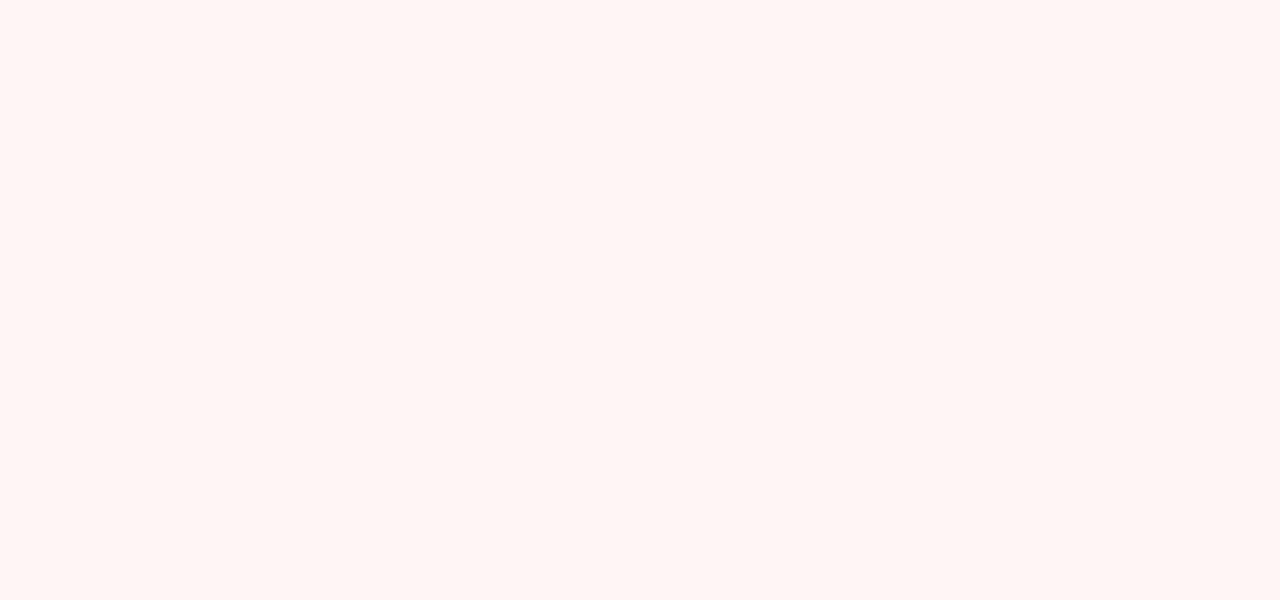
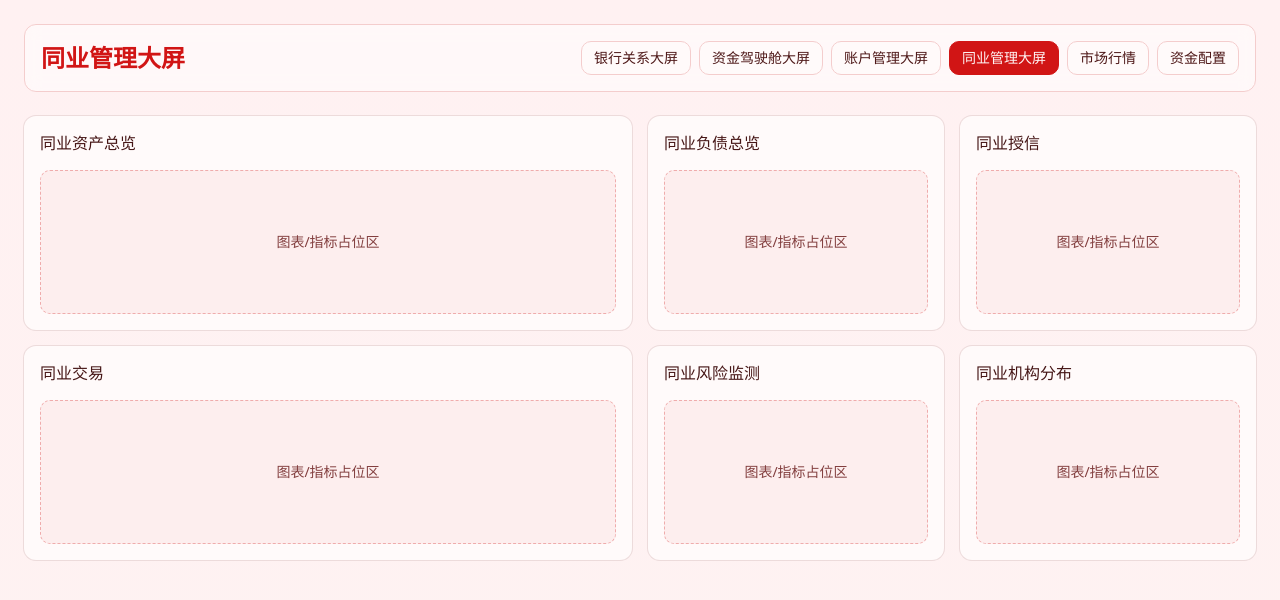
Before and after one commit to pipijoe/dashboard, a React (Vite) app: page /screens/interbank-management in a window 1280 px wide. Before the commit this address had no page. Shown: the top 600 px of the page. Built offline with nearby package versions, Linux system fonts and the light colour scheme.

Commit message:
Add interbank management screen route

```diff
--- a/src/App.tsx
+++ b/src/App.tsx
@@ -6,6 +6,7 @@ import { BankDirectoryScreen } from "@/screens/bank-directory-screen";
 import { BankRelationshipScreen } from "@/screens/bank-relationship-screen";
 import { FundCockpitScreen } from "@/screens/fund-cockpit-screen";
 import { FundConfigurationScreen } from "@/screens/fund-configuration-screen";
+import { InterbankManagementScreen } from "@/screens/interbank-management-screen";
 import { InterbankQuoteScreen } from "@/screens/interbank-quote-screen";
 import { TreasuryDepositAnalysisScreen } from "@/screens/treasury-deposit-analysis-screen";
 
@@ -46,6 +47,14 @@ export default function App() {
         }
       />
       <Route
+        path="/screens/interbank-management"
+        element={
+          <ScreenShell title="同业管理大屏" currentPath="/screens/interbank-management">
+            <InterbankManagementScreen />
+          </ScreenShell>
+        }
+      />
+      <Route
         path="/screens/interbank-quote"
         element={
           <ScreenShell title="市场行情" currentPath="/screens/interbank-quote">
--- a/src/components/screen-shell.tsx
+++ b/src/components/screen-shell.tsx
@@ -7,6 +7,7 @@ const menuItems = [
   { label: "银行关系大屏", path: "/screens/bank-relationship" },
   { label: "资金驾驶舱大屏", path: "/screens/fund-cockpit" },
   { label: "账户管理大屏", path: "/screens/account-management" },
+  { label: "同业管理大屏", path: "/screens/interbank-management" },
   // { label: "资金配置", path: "/screens/fund-configuration" },
   { label: "市场行情", path: "/screens/interbank-quote" },
   { label: "资金配置", path: "/screens/treasury-deposit" }
--- /dev/null
+++ b/src/screens/interbank-management-screen.tsx
@@ -0,0 +1,7 @@
+import { BlockGrid } from "@/components/block-grid";
+
+const blocks = ["同业资产总览", "同业负债总览", "同业授信", "同业交易", "同业风险监测", "同业机构分布"];
+
+export function InterbankManagementScreen() {
+  return <BlockGrid blocks={blocks} />;
+}
```
